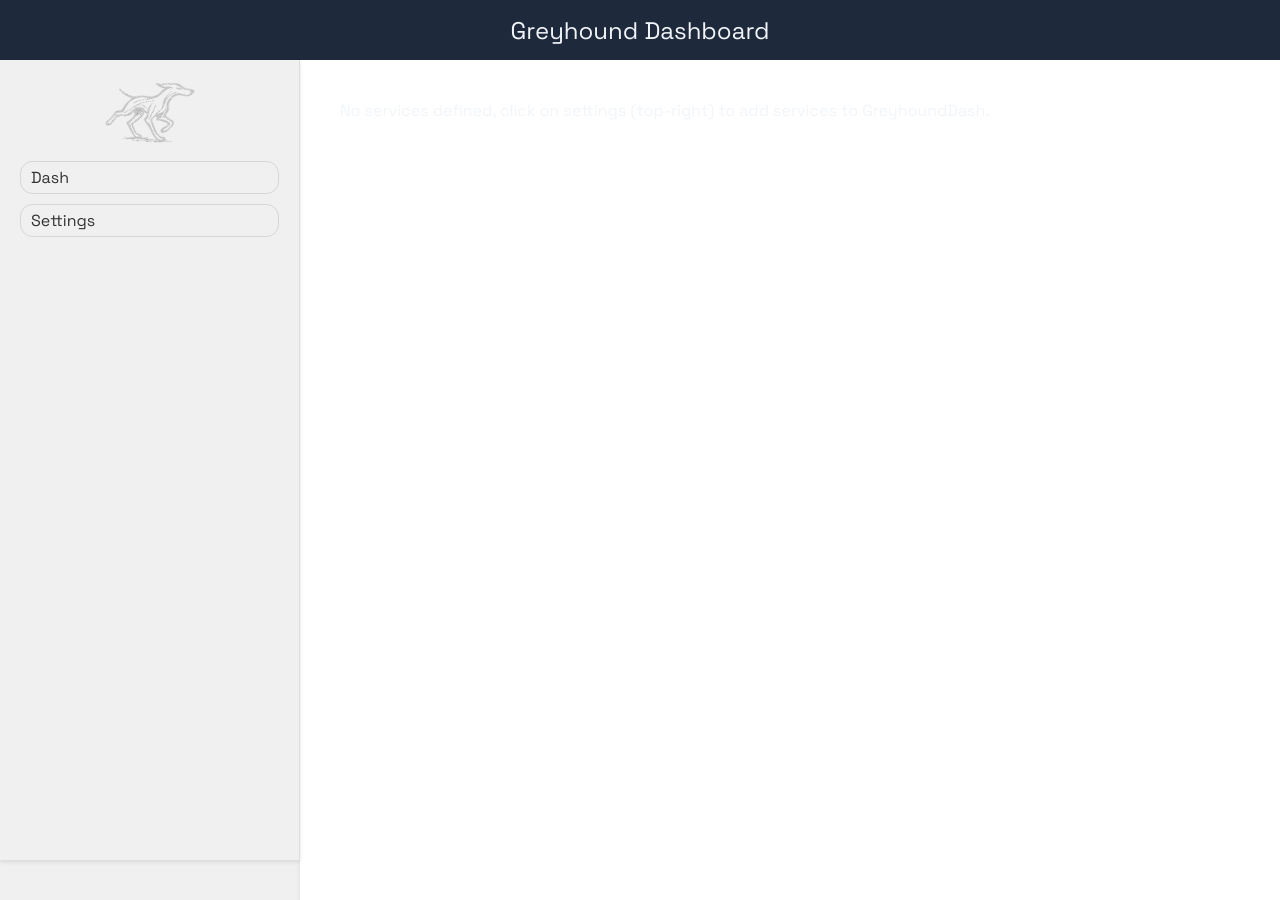
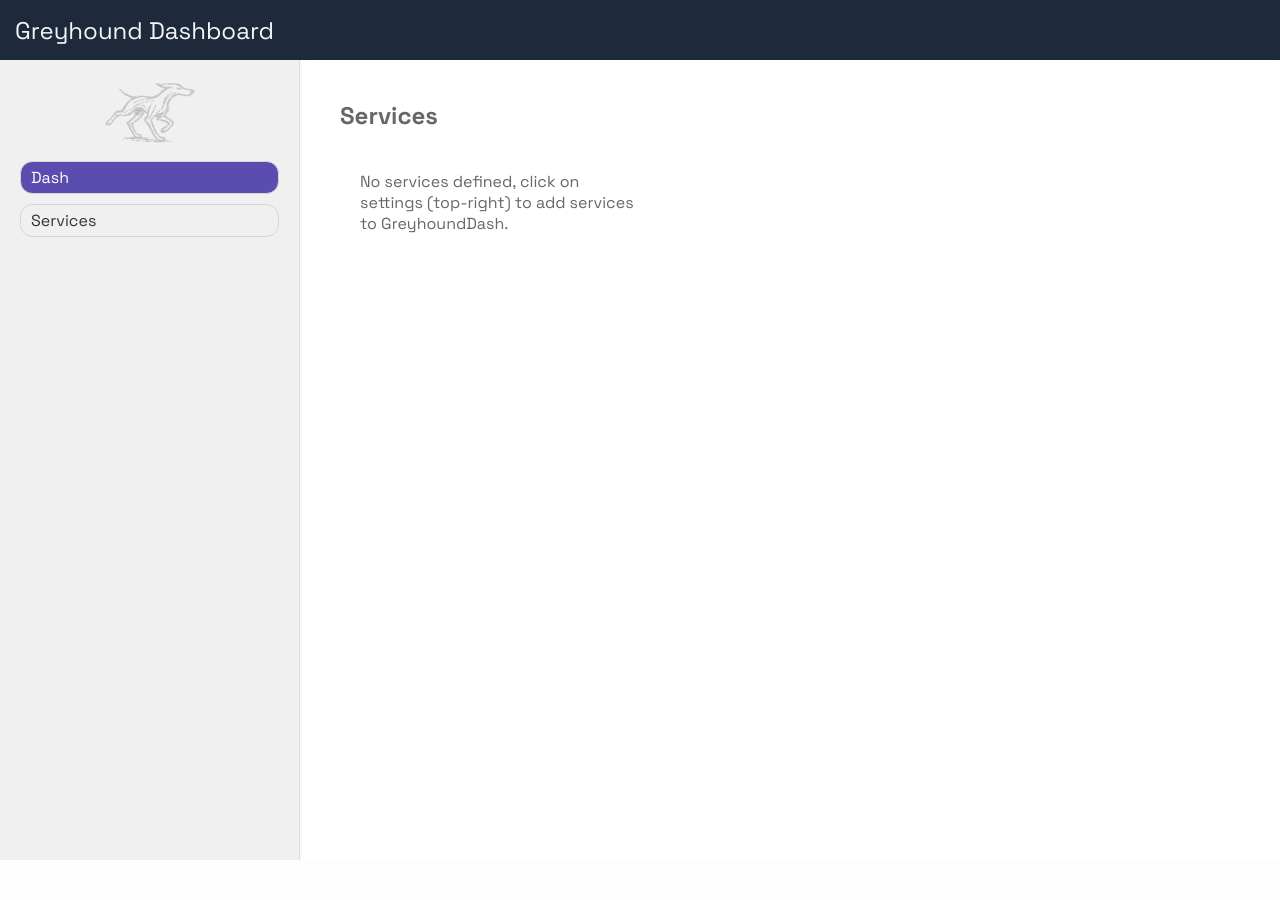
Before and after one commit to JTSG1/GreyhoundDash, a Django app: page / in a window 1280 px wide. After the commit the page ends 860 px from the top, so only its background shows below. Run offline with Django 4.2, Linux system fonts and the light colour scheme; data that the repository does not hold is empty; parts of the project's set-up code (start-up, migrations or seed data) failed here and were passed over; some libraries are stand-ins or nearby versions.

Commit message:
feat: more cosmetic changes to make things look more professional

```diff
--- a/greyhoundDashboard/core/static/css/layout.css
+++ b/greyhoundDashboard/core/static/css/layout.css
@@ -40,8 +40,9 @@
     text-transform: capitalize; Ensure text color is black */
 }
 
-.nav-links > ul > li:hover {
-    background-color: #e0e0e0; /* Change background on hover */
+.active > li {
+    background-color: #5b4caf; !important; /* blue-600 */
+    color: white;
 }
 
 .nav-links > ul  > a{
@@ -60,4 +61,5 @@
     flex-direction: column;
     align-items: flex-start; /* Align children to the left */
     justify-content: flex-start;
+    box-sizing: border-box;
 }
--- a/greyhoundDashboard/core/static/css/style.css
+++ b/greyhoundDashboard/core/static/css/style.css
@@ -8,21 +8,28 @@ html, body {
 body {
     font-family: "Space Grotesk", sans-serif;
     background: linear-gradient(to bottom right, #0f172a, #1e293b); /* slate-900 → slate-800 */
-    color: #f1f5f9; /* slate-100 */
+    color: #676767; /* slate-100 */
 }
 
 .header{
-    top: 0;
-    left: 0;
     width: 100%;
     height: 60px;
+    padding:5px;
+    padding-left:15px;
+    padding-right:15px;
+    box-sizing: border-box;
     background-color: #1e293b; /* slate-800 */
     color: #f1f5f9; /* slate-100 */
     display: flex;
-    align-items: center;
-    justify-content: center;
     font-size: 24px;
     z-index: 1000; /* Ensure it stays on top */
+}
+
+.header-title {
+    flex: 1;
+    display: flex;
+    align-items: center;
+    justify-content: left;
 }
 
 .top-title {
@@ -42,27 +49,45 @@ body {
 }
 
 .service-container {
+    padding: 20px;
+    box-sizing: border-box;
+    width: 100%;
+}
+
+.service-container > h2 {
+    margin:0;
+    margin-bottom: 20px;
+    padding:0;
+}
+
+.service-inner-container {
     display: flex;
     flex-wrap: wrap;
-    gap: 20px;
-    margin: 20px;
-    justify-content: left;
-    gap: 10px;
+    flex-direction: row;
+    justify-content: flex-start;
+    padding: 20px;
+    box-sizing: border-box;
+    column-gap: 20px; /* Only horizontal gap */
+    row-gap: 5px;     /* Smaller vertical gap */
+    width: 100%;
+}
+
+.service-inner-container > div {
+    flex: 0 0 calc(33% - 10px);
+    min-width: 200px;
+    box-sizing: border-box; /* Ensure padding and border are included in width */
 }
 
 .service {
-    display: flex;
-    flex-direction: column;
-    justify-content: center;
-    /* border: 1px solid #e5e7eb; softer light gray */
+    width: 100%; /* Subtract half of the gap (20px) */
+    color: #333;
     padding: 16px;
     height: 120px;
-    width: 430px;
     box-sizing: border-box;
-    /* border-radius: 12px; */
-    background: #7a8ea1; /* subtle light background */
-    box-shadow: 0 4px 10px rgba(0, 0, 0, 0.05); /* soft elevation */
-    /* transition: transform 0.2s ease, box-shadow 0.2s ease; */
+    background: #7a8ea1;
+    box-shadow: 0 4px 10px rgba(0, 0, 0, 0.05);
+    flex: 0 0 calc(50% - 10px); /* Don't grow, don't shrink, basis of 50% minus gap */
+    margin-bottom: 20px; /* Space between rows */
 }
 
 .service-badge {
@@ -123,7 +148,7 @@ body {
     bottom:7.5px;
     right:10px;
     color: white;
-    background-color: #2563eb; /* blue-600 */
+    background-color: #5b4caf; /* blue-600 */
     font-weight: bold;
     display: flex;
     align-items: center;
--- a/greyhoundDashboard/core/templates/base.html
+++ b/greyhoundDashboard/core/templates/base.html
@@ -14,7 +14,7 @@
 </head>
 <body>
     <div class="header">
-        Greyhound Dashboard
+        <div class="header-title">Greyhound Dashboard</div>
     </div>
     <div class="main-container">
         <div class="left-column">
@@ -22,7 +22,7 @@
                 <div class="nav-links">
                     <ul>
                         <a href="{% url 'index' %}" class="settings-link"><li>dash</li></a>
-                        <a href="{% url 'settings' %}" class="settings-link"><li>settings</li></a>
+                        <a href="{% url 'services' %}" class="settings-link"><li>services</li></a>
                     </ul>
                 </div>
         </div>
@@ -31,6 +31,21 @@
         {% block content %}
         {% endblock %}
         </div>
+
+        <!-- script to highlight active page -->
+        <script>
+            document.addEventListener('DOMContentLoaded', function() {
+                const currentPage = window.location.pathname;
+                const links = document.querySelectorAll('.settings-link');
+
+                links.forEach(link => {
+                    if (link.getAttribute('href') === currentPage) {
+                        link.classList.add('active');
+                    }
+                });
+            });
+        </script>
+
     </div>
 </body>
 </html>
--- a/greyhoundDashboard/core/templates/index.html
+++ b/greyhoundDashboard/core/templates/index.html
@@ -2,6 +2,8 @@
 {% load static %}
 {% block content %}
 <div class="service-container">
+    <h2>Services</h2>
+    <div class="service-inner-container">
         {% for service in services %}
             <div id="service-{{ service.id }}-container"
                 hx-get="{% url 'service_pill' service.id %}"
@@ -17,4 +19,5 @@
             <div>No services defined, click on settings (top-right) to add services to GreyhoundDash.</div>
         {% endfor %}
     </div>
+</div>
 {% endblock %}
--- a/greyhoundDashboard/core/urls.py
+++ b/greyhoundDashboard/core/urls.py
@@ -6,8 +6,8 @@ urlpatterns = [
     # Add your URL patterns here
     # Example:
     path('', views.index, name='index'),
-    path('settings/', views.settings, name='settings'),
-    path('settings/service-admin/delete/<int:registered_service>', views.component_perform_delete, name='perform_delete'),
+    path('services/', views.settings, name='services'),
+    path('services/service-admin/delete/<int:registered_service>', views.component_perform_delete, name='perform_delete'),
     path('component/settings/confirm-delete-dialogue/<int:registered_service>', views.component_confirm_delete_dialogue, name='confirm_delete_service'),
     path('component/service-description/', views.component_service_description, name='service_description'),
     path('component/new-registered-service-form/', views.new_registered_service_form, name='new_registered_service_form'),
--- a/greyhoundDashboard/core/views/component_views.py
+++ b/greyhoundDashboard/core/views/component_views.py
@@ -122,7 +122,6 @@ def component_confirm_delete_dialogue(request, registered_service: RegisteredSer
 
     return render(request, "components/settings/confirm-delete-dialogue.html", { "service" : registered_service }, status=200)
 
-
 @get_registered_service
 def component_perform_delete(request, registered_service: RegisteredService):
 
```
Also changed, not shown: greyhoundDashboard/core/static/css/settings.css (+12 -36 lines), greyhoundDashboard/core/templates/settings.html (+17 -3 lines), greyhoundDashboard/services/service_base.py (+17 -20 lines). Lines whose indentation alone changed are shown as unchanged.
